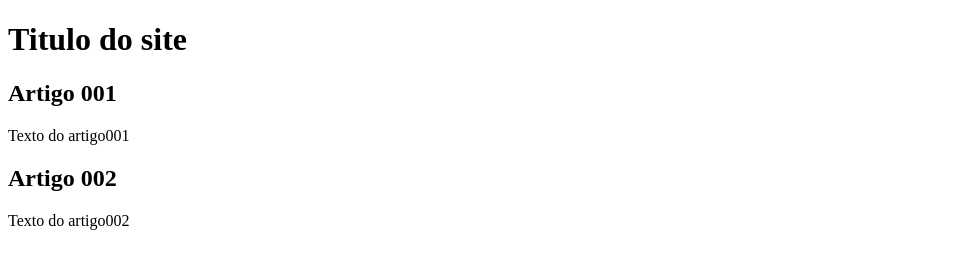
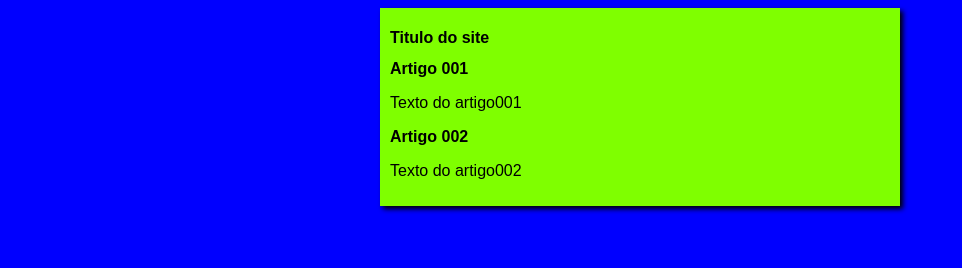
Before and after one commit to SergioAlcfer/projeto-site, a plain HTML site: page index.html in a window 1280 px wide. Shown: the whole page, without its empty margins (0-962 px from the left). Drawn offline with Linux system fonts and the light colour scheme.

Commit message:
inicio do desingn

```diff
--- /dev/null
+++ b/estilos/style.css
@@ -0,0 +1,14 @@
+*{
+    font-family: Arial, Helvetica, sans-serif;
+    font-size: 16px;
+}
+body{
+    background-color: blue;
+}
+main{
+    background-color: chartreuse;
+    width: 500px;
+    margin: auto;
+    padding: 10px;
+    box-shadow: 3px 3px 5px rgb(0, 0, 0,473);
+}
--- a/index.html
+++ b/index.html
@@ -4,6 +4,7 @@
     <meta charset="UTF-8">
     <meta name="viewport" content="width=device-width, initial-scale=1.0">
     <title>Titulo do site</title>
+    <link rel="stylesheet" href="estilos/style.css">
 </head>
 <body>
     <main>
```
